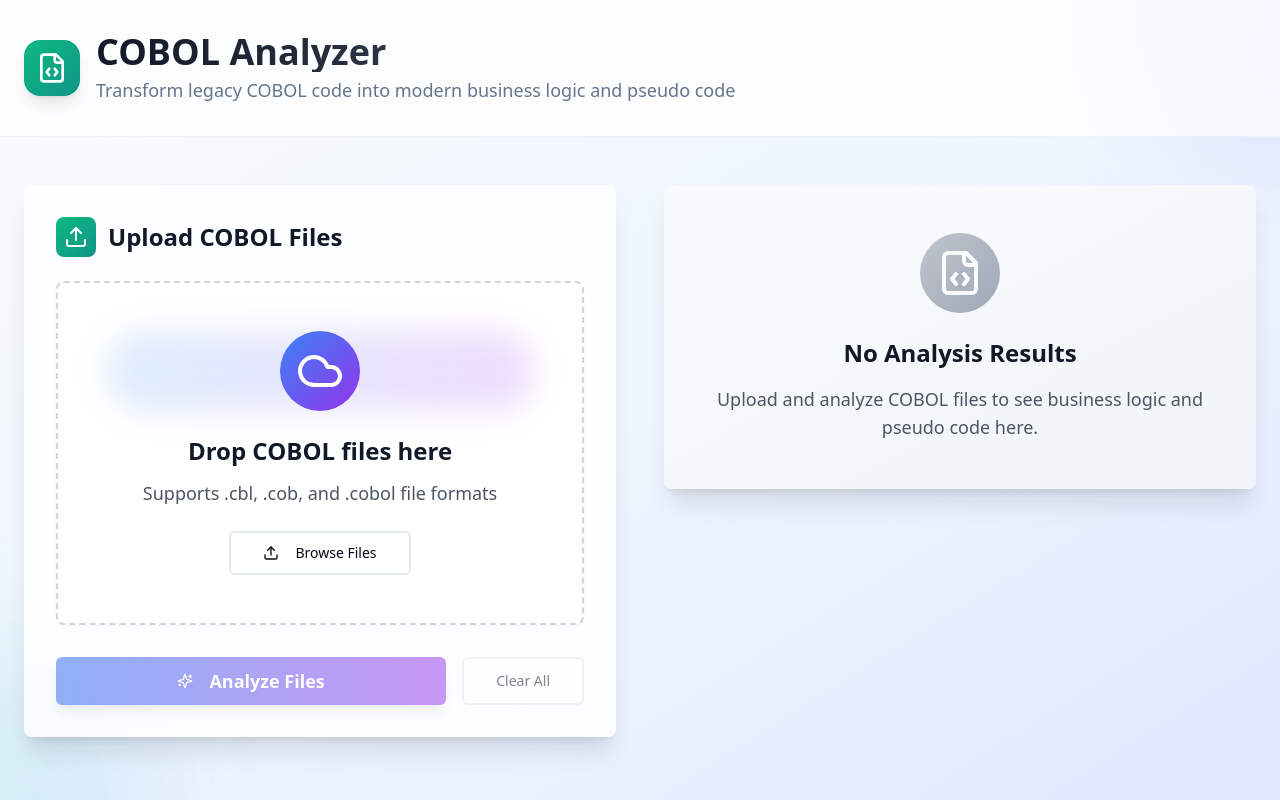
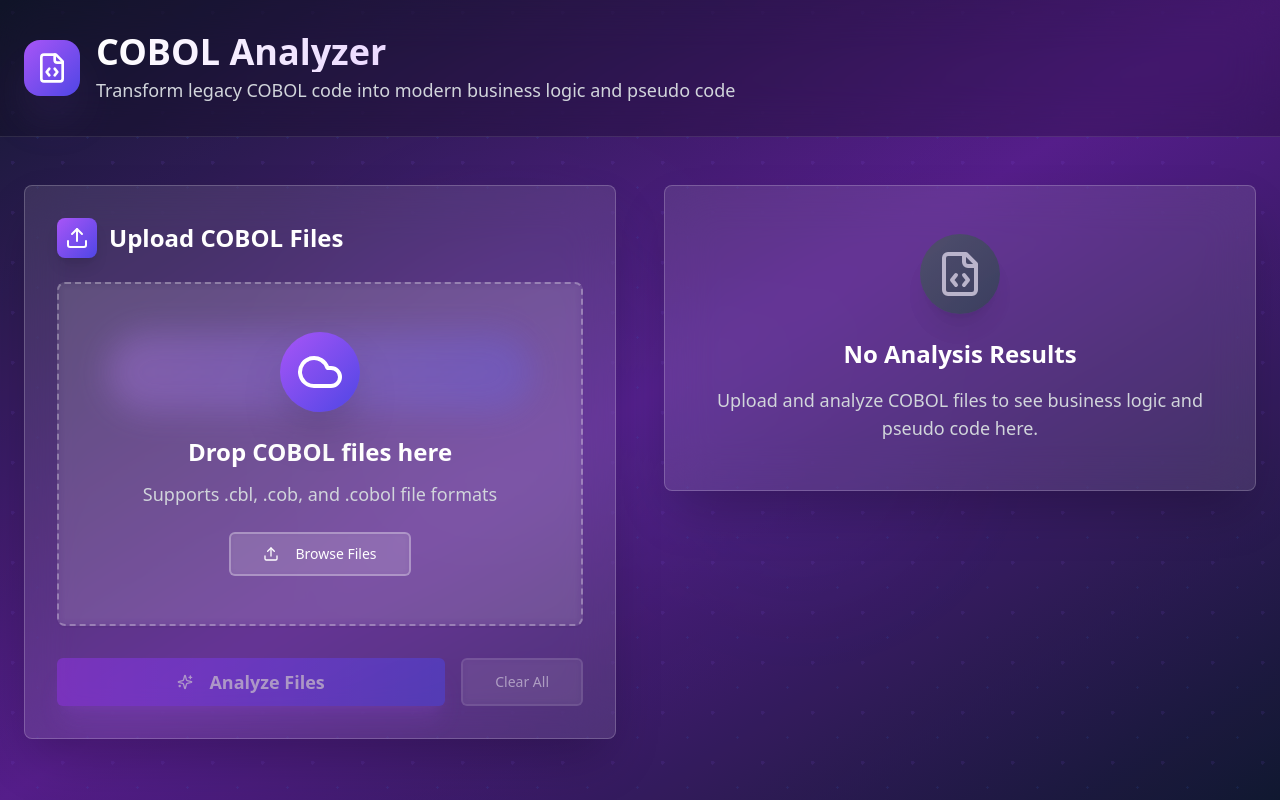
Before and after one commit to sandynanduri/cobol-ai-reveal, a React (Vite) app: page / in a window 1280 px wide. Built offline with nearby package versions, Linux system fonts and the light colour scheme.

Commit message:
Refactor: Apply modern theme and background
Updated the UI with a modern theme and background, aiming for a lighter and more visually appealing design.

```diff
--- a/src/components/AnalysisResults.tsx
+++ b/src/components/AnalysisResults.tsx
@@ -18,23 +18,23 @@ const AnalysisResults: React.FC<AnalysisResultsProps> = ({
 }) => {
   if (isAnalyzing) {
     return (
-      <Card className="p-12 border-0 shadow-xl bg-gradient-to-br from-blue-50 to-purple-50">
+      <Card className="p-12 border-0 shadow-2xl bg-white/10 backdrop-blur-xl border border-white/20">
         <div className="text-center">
           <div className="relative mb-6">
-            <div className="absolute inset-0 bg-gradient-to-r from-blue-400 to-purple-500 rounded-full blur-lg opacity-30 animate-pulse"></div>
-            <div className="relative p-4 bg-gradient-to-br from-blue-500 to-purple-600 rounded-full w-fit mx-auto">
+            <div className="absolute inset-0 bg-gradient-to-r from-purple-400 to-indigo-500 rounded-full blur-lg opacity-40 animate-pulse"></div>
+            <div className="relative p-4 bg-gradient-to-br from-purple-500 to-indigo-600 rounded-full w-fit mx-auto shadow-2xl">
               <Brain className="h-12 w-12 text-white animate-pulse" />
             </div>
           </div>
-          <h3 className="text-2xl font-bold mb-4 text-gray-900">AI Analyzing COBOL Files</h3>
-          <p className="text-lg text-gray-600 leading-relaxed">
+          <h3 className="text-2xl font-bold mb-4 text-white">AI Analyzing COBOL Files</h3>
+          <p className="text-lg text-gray-300 leading-relaxed">
             Our advanced AI is processing your files to extract business logic and generate pseudo code...
           </p>
           <div className="mt-6 flex justify-center">
             <div className="flex space-x-2">
-              <div className="w-3 h-3 bg-blue-500 rounded-full animate-bounce"></div>
-              <div className="w-3 h-3 bg-purple-500 rounded-full animate-bounce delay-100"></div>
-              <div className="w-3 h-3 bg-indigo-500 rounded-full animate-bounce delay-200"></div>
+              <div className="w-3 h-3 bg-purple-400 rounded-full animate-bounce"></div>
+              <div className="w-3 h-3 bg-indigo-400 rounded-full animate-bounce delay-100"></div>
+              <div className="w-3 h-3 bg-blue-400 rounded-full animate-bounce delay-200"></div>
             </div>
           </div>
         </div>
@@ -44,15 +44,15 @@ const AnalysisResults: React.FC<AnalysisResultsProps> = ({
 
   if (results.length === 0) {
     return (
-      <Card className="p-12 border-0 shadow-xl bg-gradient-to-br from-gray-50 to-slate-100">
+      <Card className="p-12 border-0 shadow-2xl bg-white/10 backdrop-blur-xl border border-white/20">
         <div className="text-center">
           <div className="mb-6">
-            <div className="p-4 bg-gradient-to-br from-gray-400 to-slate-500 rounded-full w-fit mx-auto opacity-60">
-              <FileCode className="h-12 w-12 text-white" />
+            <div className="p-4 bg-gradient-to-br from-gray-600 to-slate-700 rounded-full w-fit mx-auto opacity-80 shadow-xl">
+              <FileCode className="h-12 w-12 text-gray-300" />
             </div>
           </div>
-          <h3 className="text-2xl font-bold mb-4 text-gray-900">No Analysis Results</h3>
-          <p className="text-lg text-gray-600">
+          <h3 className="text-2xl font-bold mb-4 text-white">No Analysis Results</h3>
+          <p className="text-lg text-gray-300">
             Upload and analyze COBOL files to see business logic and pseudo code here.
           </p>
         </div>
@@ -63,27 +63,27 @@ const AnalysisResults: React.FC<AnalysisResultsProps> = ({
   return (
     <div className="space-y-8">
       <div className="flex items-center gap-3">
-        <div className="p-2 rounded-lg bg-gradient-to-br from-emerald-500 to-teal-600">
+        <div className="p-2 rounded-lg bg-gradient-to-br from-purple-500 to-indigo-600 shadow-lg">
           <Sparkles className="h-6 w-6 text-white" />
         </div>
-        <h2 className="text-2xl font-bold text-gray-900">Analysis Results</h2>
-        <Badge variant="secondary" className="text-lg px-3 py-1">{results.length} files</Badge>
+        <h2 className="text-2xl font-bold text-white">Analysis Results</h2>
+        <Badge variant="secondary" className="text-lg px-3 py-1 bg-white/20 text-white border-white/20">{results.length} files</Badge>
       </div>
 
       {results.map((result, index) => (
-        <Card key={index} className="overflow-hidden border-0 shadow-xl bg-white/90 backdrop-blur-sm">
-          <div className="p-6 border-b border-gray-100 bg-gradient-to-r from-slate-50 to-gray-50">
-            <h3 className="font-bold text-lg text-gray-900">{result.fileName}</h3>
+        <Card key={index} className="overflow-hidden border-0 shadow-2xl bg-white/10 backdrop-blur-xl border border-white/20">
+          <div className="p-6 border-b border-white/10 bg-gradient-to-r from-purple-900/50 to-indigo-900/50">
+            <h3 className="font-bold text-lg text-white">{result.fileName}</h3>
           </div>
 
           <Tabs defaultValue="business-logic" className="w-full">
             <div className="px-6 pt-6">
-              <TabsList className="grid w-full grid-cols-2 bg-gray-100">
-                <TabsTrigger value="business-logic" className="flex items-center gap-2 data-[state=active]:bg-white data-[state=active]:shadow-sm">
+              <TabsList className="grid w-full grid-cols-2 bg-black/30 border border-white/10">
+                <TabsTrigger value="business-logic" className="flex items-center gap-2 text-gray-300 data-[state=active]:bg-white/20 data-[state=active]:text-white data-[state=active]:shadow-sm">
                   <FileText className="h-4 w-4" />
                   Business Logic
                 </TabsTrigger>
-                <TabsTrigger value="pseudo-code" className="flex items-center gap-2 data-[state=active]:bg-white data-[state=active]:shadow-sm">
+                <TabsTrigger value="pseudo-code" className="flex items-center gap-2 text-gray-300 data-[state=active]:bg-white/20 data-[state=active]:text-white data-[state=active]:shadow-sm">
                   <Code className="h-4 w-4" />
                   Pseudo Code
                 </TabsTrigger>
@@ -91,9 +91,9 @@ const AnalysisResults: React.FC<AnalysisResultsProps> = ({
             </div>
 
             <TabsContent value="business-logic" className="p-6 pt-4">
-              <ScrollArea className="h-96 w-full rounded-lg border border-gray-200 bg-gradient-to-br from-white to-gray-50">
+              <ScrollArea className="h-96 w-full rounded-lg border border-white/20 bg-black/30 backdrop-blur-sm">
                 <div className="p-6">
-                  <pre className="whitespace-pre-wrap text-sm leading-relaxed text-gray-800 font-mono">
+                  <pre className="whitespace-pre-wrap text-sm leading-relaxed text-gray-200 font-mono">
                     {result.businessLogic}
                   </pre>
                 </div>
@@ -101,8 +101,8 @@ const AnalysisResults: React.FC<AnalysisResultsProps> = ({
             </TabsContent>
 
             <TabsContent value="pseudo-code" className="p-6 pt-4">
-              <ScrollArea className="h-96 w-full rounded-lg border border-gray-200">
-                <div className="p-6 bg-gradient-to-br from-slate-900 to-gray-900">
+              <ScrollArea className="h-96 w-full rounded-lg border border-white/20">
+                <div className="p-6 bg-gradient-to-br from-slate-900 to-black">
                   <pre className="text-sm leading-relaxed text-green-400 font-mono">
                     <code>{result.pseudoCode}</code>
                   </pre>
--- a/src/components/FileUploadZone.tsx
+++ b/src/components/FileUploadZone.tsx
@@ -69,13 +69,13 @@ const FileUploadZone: React.FC<FileUploadZoneProps> = ({
   const getStatusIcon = (status: UploadedFile['status']) => {
     switch (status) {
       case 'pending':
-        return <File className="h-4 w-4 text-blue-500" />;
+        return <File className="h-4 w-4 text-blue-400" />;
       case 'analyzing':
-        return <Loader2 className="h-4 w-4 text-purple-500 animate-spin" />;
+        return <Loader2 className="h-4 w-4 text-purple-400 animate-spin" />;
       case 'completed':
-        return <CheckCircle className="h-4 w-4 text-emerald-500" />;
+        return <CheckCircle className="h-4 w-4 text-green-400" />;
       case 'error':
-        return <AlertCircle className="h-4 w-4 text-red-500" />;
+        return <AlertCircle className="h-4 w-4 text-red-400" />;
     }
   };
 
@@ -99,8 +99,8 @@ const FileUploadZone: React.FC<FileUploadZoneProps> = ({
         className={cn(
           "border-2 border-dashed transition-all duration-300 cursor-pointer group",
           isDragOver
-            ? "border-blue-400 bg-gradient-to-br from-blue-50 to-purple-50 scale-[1.02] shadow-lg"
-            : "border-gray-300 hover:border-blue-300 hover:bg-gradient-to-br hover:from-gray-50 hover:to-blue-50"
+            ? "border-purple-400 bg-gradient-to-br from-purple-500/20 to-indigo-500/20 scale-[1.02] shadow-2xl shadow-purple-500/25"
+            : "border-white/30 hover:border-purple-400 hover:bg-gradient-to-br hover:from-purple-500/10 hover:to-indigo-500/10 bg-white/5 backdrop-blur-sm"
         )}
         onDragOver={handleDragOver}
         onDragLeave={handleDragLeave}
@@ -108,13 +108,13 @@ const FileUploadZone: React.FC<FileUploadZoneProps> = ({
       >
         <div className="p-12 text-center">
           <div className="mb-6 relative">
-            <div className="absolute inset-0 bg-gradient-to-r from-blue-400 to-purple-500 rounded-full blur-lg opacity-20 group-hover:opacity-30 transition-opacity"></div>
-            <div className="relative p-4 bg-gradient-to-br from-blue-500 to-purple-600 rounded-full w-fit mx-auto">
+            <div className="absolute inset-0 bg-gradient-to-r from-purple-400 to-indigo-500 rounded-full blur-lg opacity-30 group-hover:opacity-40 transition-opacity"></div>
+            <div className="relative p-4 bg-gradient-to-br from-purple-500 to-indigo-600 rounded-full w-fit mx-auto shadow-2xl">
               <Cloud className="h-12 w-12 text-white" />
             </div>
           </div>
-          <h3 className="text-2xl font-bold text-gray-900 mb-3">Drop COBOL files here</h3>
-          <p className="text-gray-600 mb-6 text-lg">
+          <h3 className="text-2xl font-bold text-white mb-3">Drop COBOL files here</h3>
+          <p className="text-gray-300 mb-6 text-lg">
             Supports .cbl, .cob, and .cobol file formats
           </p>
           <input
@@ -125,7 +125,7 @@ const FileUploadZone: React.FC<FileUploadZoneProps> = ({
             className="hidden"
             id="file-input"
           />
-          <Button asChild variant="outline" size="lg" className="border-2 hover:bg-blue-50 hover:border-blue-300 transition-all duration-300">
+          <Button asChild variant="outline" size="lg" className="border-2 border-white/30 bg-white/10 text-white hover:bg-white/20 hover:border-purple-300 backdrop-blur-sm transition-all duration-300">
             <label htmlFor="file-input" className="cursor-pointer">
               <Upload className="h-5 w-5 mr-2" />
               Browse Files
@@ -136,23 +136,23 @@ const FileUploadZone: React.FC<FileUploadZoneProps> = ({
 
       {/* File List */}
       {uploadedFiles.length > 0 && (
-        <Card className="p-6 bg-gradient-to-br from-white to-gray-50 shadow-lg">
-          <h4 className="font-bold text-lg mb-4 text-gray-900">
+        <Card className="p-6 bg-white/10 backdrop-blur-xl shadow-2xl border border-white/20">
+          <h4 className="font-bold text-lg mb-4 text-white">
             Uploaded Files ({uploadedFiles.length})
           </h4>
           <div className="space-y-3 max-h-48 overflow-y-auto">
             {uploadedFiles.map((uploadedFile) => (
               <div
                 key={uploadedFile.id}
-                className="flex items-center justify-between p-4 rounded-xl bg-white shadow-sm border border-gray-100 hover:shadow-md transition-shadow"
+                className="flex items-center justify-between p-4 rounded-xl bg-white/10 shadow-lg border border-white/10 hover:bg-white/20 hover:shadow-xl transition-all backdrop-blur-sm"
               >
                 <div className="flex items-center gap-4 flex-1 min-w-0">
                   {getStatusIcon(uploadedFile.status)}
                   <div className="flex-1 min-w-0">
-                    <p className="text-sm font-semibold truncate text-gray-900">
+                    <p className="text-sm font-semibold truncate text-white">
                       {uploadedFile.file.name}
                     </p>
-                    <div className="flex items-center gap-3 text-xs text-gray-500 mt-1">
+                    <div className="flex items-center gap-3 text-xs text-gray-300 mt-1">
                       <span>{formatFileSize(uploadedFile.file.size)}</span>
                       <span>•</span>
                       <span className="font-medium">{getStatusText(uploadedFile.status)}</span>
@@ -165,7 +165,7 @@ const FileUploadZone: React.FC<FileUploadZoneProps> = ({
                   size="sm"
                   onClick={() => onRemoveFile(uploadedFile.id)}
                   disabled={uploadedFile.status === 'analyzing'}
-                  className="h-8 w-8 p-0 hover:bg-red-50 hover:text-red-600"
+                  className="h-8 w-8 p-0 hover:bg-red-500/20 hover:text-red-300 text-gray-400"
                 >
                   <X className="h-4 w-4" />
                 </Button>
--- a/src/pages/Index.tsx
+++ b/src/pages/Index.tsx
@@ -159,25 +159,36 @@ END_PROGRAM`;
   };
 
   return (
-    <div className="min-h-screen bg-gradient-to-br from-slate-50 via-blue-50 to-indigo-100">
-      {/* Animated background elements */}
+    <div className="min-h-screen bg-gradient-to-br from-slate-900 via-purple-900 to-slate-900 relative overflow-hidden">
+      {/* Animated background elements inspired by the reference image */}
       <div className="absolute inset-0 overflow-hidden pointer-events-none">
-        <div className="absolute -top-40 -right-40 w-80 h-80 bg-gradient-to-r from-blue-400/20 to-purple-400/20 rounded-full blur-3xl animate-pulse"></div>
-        <div className="absolute -bottom-40 -left-40 w-80 h-80 bg-gradient-to-r from-emerald-400/20 to-blue-400/20 rounded-full blur-3xl animate-pulse delay-1000"></div>
+        {/* Main geometric pattern overlay */}
+        <div className="absolute inset-0 opacity-20">
+          <div className="absolute top-0 left-0 w-full h-full bg-gradient-to-br from-purple-500/20 via-blue-600/20 to-indigo-700/20"></div>
+          <div className="absolute top-1/4 left-1/4 w-96 h-96 bg-gradient-to-r from-purple-400/30 to-blue-500/30 rounded-full blur-3xl animate-pulse"></div>
+          <div className="absolute bottom-1/4 right-1/4 w-80 h-80 bg-gradient-to-r from-blue-500/20 to-indigo-600/20 rounded-full blur-2xl animate-pulse delay-1000"></div>
+        </div>
+
+        {/* Subtle mesh pattern */}
+        <div className="absolute inset-0 opacity-10" style={{
+          backgroundImage: `radial-gradient(circle at 25% 25%, #8b5cf6 2px, transparent 2px),
+                           radial-gradient(circle at 75% 75%, #3b82f6 1px, transparent 1px)`,
+          backgroundSize: '50px 50px'
+        }}></div>
       </div>
 
       {/* Header */}
-      <div className="relative border-b border-border/50 bg-white/70 backdrop-blur-sm">
+      <div className="relative border-b border-white/10 bg-black/20 backdrop-blur-xl">
         <div className="container mx-auto px-6 py-8">
           <div className="flex items-center gap-4">
-            <div className="p-3 rounded-2xl bg-gradient-to-br from-emerald-500 to-teal-600 shadow-lg">
+            <div className="p-3 rounded-2xl bg-gradient-to-br from-purple-500 to-indigo-600 shadow-2xl shadow-purple-500/25">
               <FileCode className="h-8 w-8 text-white" />
             </div>
             <div>
-              <h1 className="text-4xl font-bold bg-gradient-to-r from-gray-900 to-gray-600 bg-clip-text text-transparent">
+              <h1 className="text-4xl font-bold bg-gradient-to-r from-white via-purple-200 to-blue-200 bg-clip-text text-transparent">
                 COBOL Analyzer
               </h1>
-              <p className="text-lg text-muted-foreground mt-1">
+              <p className="text-lg text-gray-300 mt-1">
                 Transform legacy COBOL code into modern business logic and pseudo code
               </p>
             </div>
@@ -189,12 +200,12 @@ END_PROGRAM`;
         <div className="grid lg:grid-cols-2 gap-12">
           {/* Upload Section */}
           <div className="space-y-8">
-            <Card className="p-8 border-0 shadow-xl bg-white/80 backdrop-blur-sm">
+            <Card className="p-8 border-0 shadow-2xl bg-white/10 backdrop-blur-xl border border-white/20">
               <div className="flex items-center gap-3 mb-6">
-                <div className="p-2 rounded-lg bg-gradient-to-br from-emerald-500 to-teal-600">
+                <div className="p-2 rounded-lg bg-gradient-to-br from-purple-500 to-indigo-600 shadow-lg">
                   <Upload className="h-6 w-6 text-white" />
                 </div>
-                <h2 className="text-2xl font-bold text-gray-900">Upload COBOL Files</h2>
+                <h2 className="text-2xl font-bold text-white">Upload COBOL Files</h2>
               </div>
 
               <FileUploadZone
@@ -207,7 +218,7 @@ END_PROGRAM`;
                 <Button
                   onClick={analyzeFiles}
                   disabled={uploadedFiles.length === 0 || isAnalyzing}
-                  className="flex-1 h-12 text-lg font-semibold bg-gradient-to-r from-blue-600 to-purple-600 hover:from-blue-700 hover:to-purple-700 shadow-lg hover:shadow-xl transition-all duration-300"
+                  className="flex-1 h-12 text-lg font-semibold bg-gradient-to-r from-purple-600 to-indigo-600 hover:from-purple-700 hover:to-indigo-700 shadow-xl shadow-purple-500/25 hover:shadow-2xl transition-all duration-300 border-0"
                 >
                   <Sparkles className="h-5 w-5 mr-2" />
                   {isAnalyzing ? 'Analyzing with AI...' : 'Analyze Files'}
@@ -217,7 +228,7 @@ END_PROGRAM`;
                   variant="outline"
                   onClick={clearAll}
                   disabled={uploadedFiles.length === 0}
-                  className="h-12 px-8 border-2 hover:bg-gray-50"
+                  className="h-12 px-8 border-2 border-white/20 bg-white/10 text-white hover:bg-white/20 backdrop-blur-sm"
                 >
                   Clear All
                 </Button>
```
